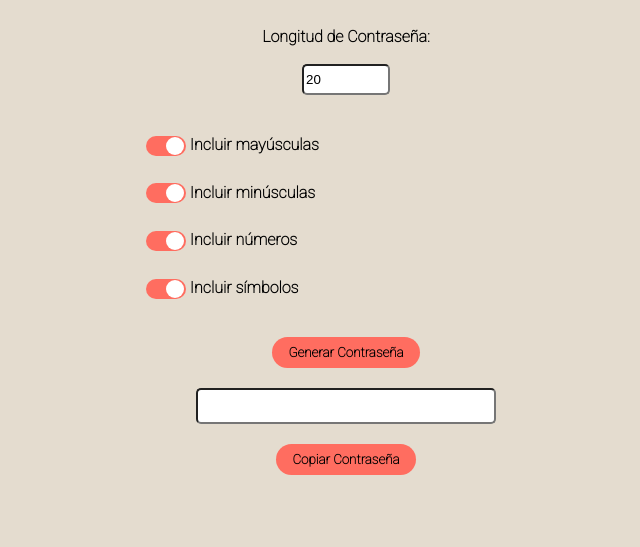
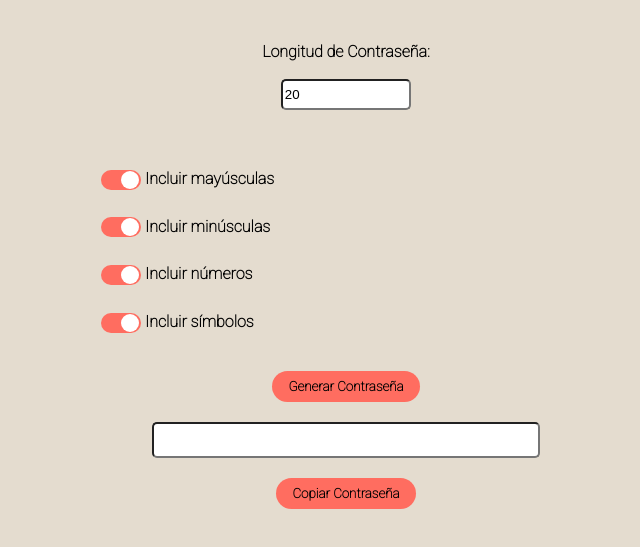
Before and after one commit to ElianVilla/Generador_contrase-as, a browser extension: page index.html in a window 1280 px wide. Shown: the part 79-626 px from the top of the page, without its empty margins (294-934 px from the left). Drawn offline with Linux system fonts and the light colour scheme.

Commit message:
otras pantallas

```diff
--- a/styles.css
+++ b/styles.css
@@ -154,6 +154,34 @@ button:hover {
     margin-top: 20px;
 }
 
+/* Media Query para pantallas medianas y similares */
+@media (min-width: 1025px) and (max-width: 1440px) {
+    .container {
+        max-width: 100%;
+        display: flex;
+        flex-direction: column;
+        align-items: center;
+    }
+
+    h2 {
+        font-size: 24px;
+    }
+
+    .checkbox-group {
+        align-self: baseline;
+        margin-left: 30%;
+    }
+
+    #length {
+        width: 10%;
+    }
+
+    #passwordInput {
+        width: 30%;
+    }
+}
+
+
 /* Media Query para pantallas medianas */
 @media (min-width: 768px) and (max-width: 1024px) {
     .container {
```
